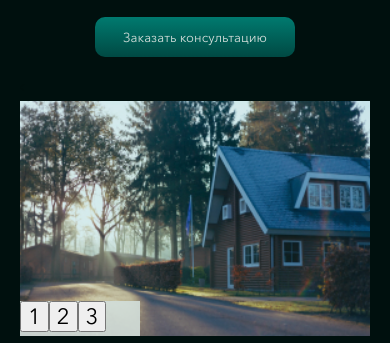
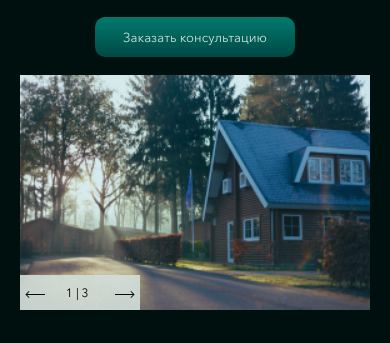
Before and after one commit to daria2212/woodhouse, a website: page source/index.html in a window 390 px wide. Shown: the part 267-610 px from the top of the page. Drawn offline with nearby package versions, Linux system fonts and the light colour scheme.

Commit message:
slider mobile

```diff
--- a/source/js/main.js
+++ b/source/js/main.js
@@ -12,6 +12,8 @@ menuBtn.addEventListener('click', function (evt) {
 $('.header-slider').slick({
     infinite: false,
     dots: true,
-    prevArrow: '<img src="images/left.svg" width="20" height="15">',
-    nextArrow: '<img src="images/right.svg" width="20" height="15">'
+    speed: 500,
+    prevArrow: '<img class="left" src="images/left.svg" width="20" height="15">',
+    nextArrow: '<img class="right" src="images/right.svg" width="20" height="15">',
+    infinite: true
 });
--- a/source/scss/header.scss
+++ b/source/scss/header.scss
@@ -16,6 +16,7 @@
     &__title {
         margin-bottom: 15px;
         text-align: center;
+        white-space: pre-line;
         font-weight: 500;
         font-size: 28px;
         line-height: 32px;
@@ -43,12 +44,51 @@
     height: auto;
 }
 
+.slick-arrow {
+    position: absolute;
+    bottom: 14px;
+}
+.left {
+    left: 5px;
+    z-index: 9;
+}
+.right {
+    left: 95px;
+    z-index: 9;
+}
+
 .slick-dots {
     position: absolute;
     left: 0;
-    bottom: 30px;
+    bottom: 6px;
     display: flex;
     width: 120px;
     height: 35px;
-    background-color: rgba(210, 222, 218, 0.9);
+    background: rgba(210, 222, 218, 0.9);
+    button {
+        display: none;
+        padding: 0 10px;
+        background-color: transparent;
+        border: none;
+        font-weight: 500;
+        font-size: 12px;
+        line-height: 16px;
+    }
 }
+
+.slick-active {
+    button {
+        display: block;
+        position: absolute;
+        top: 10px;
+        left: 41%;
+        transform: translateX(-50%);
+        &:after {
+            position: absolute;
+            content: ' | 3';
+            top: 0px;
+            left: 19px;
+            width: 15px;
+        }
+    }
+}
```
Also changed, not shown: source/css/style.min.css.
